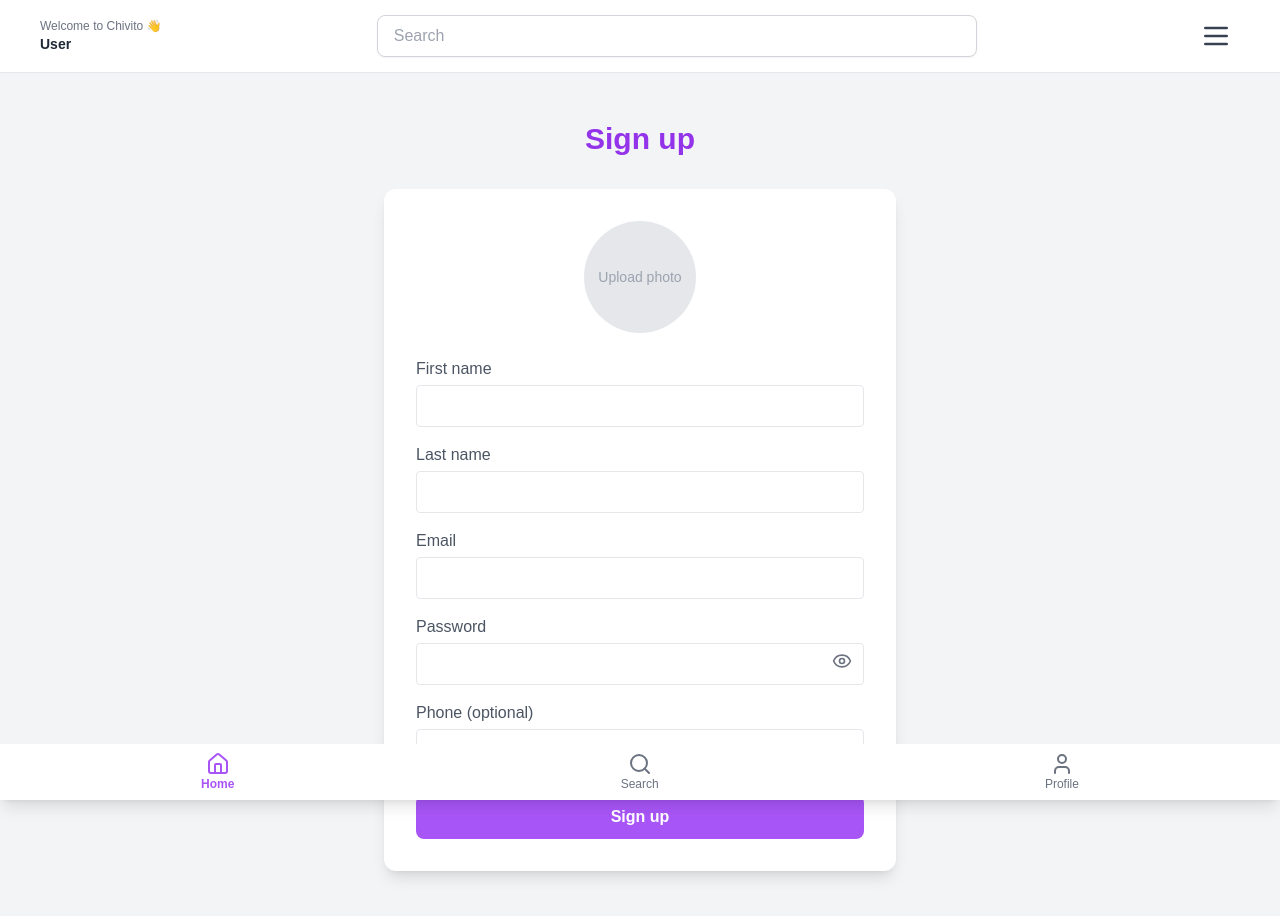
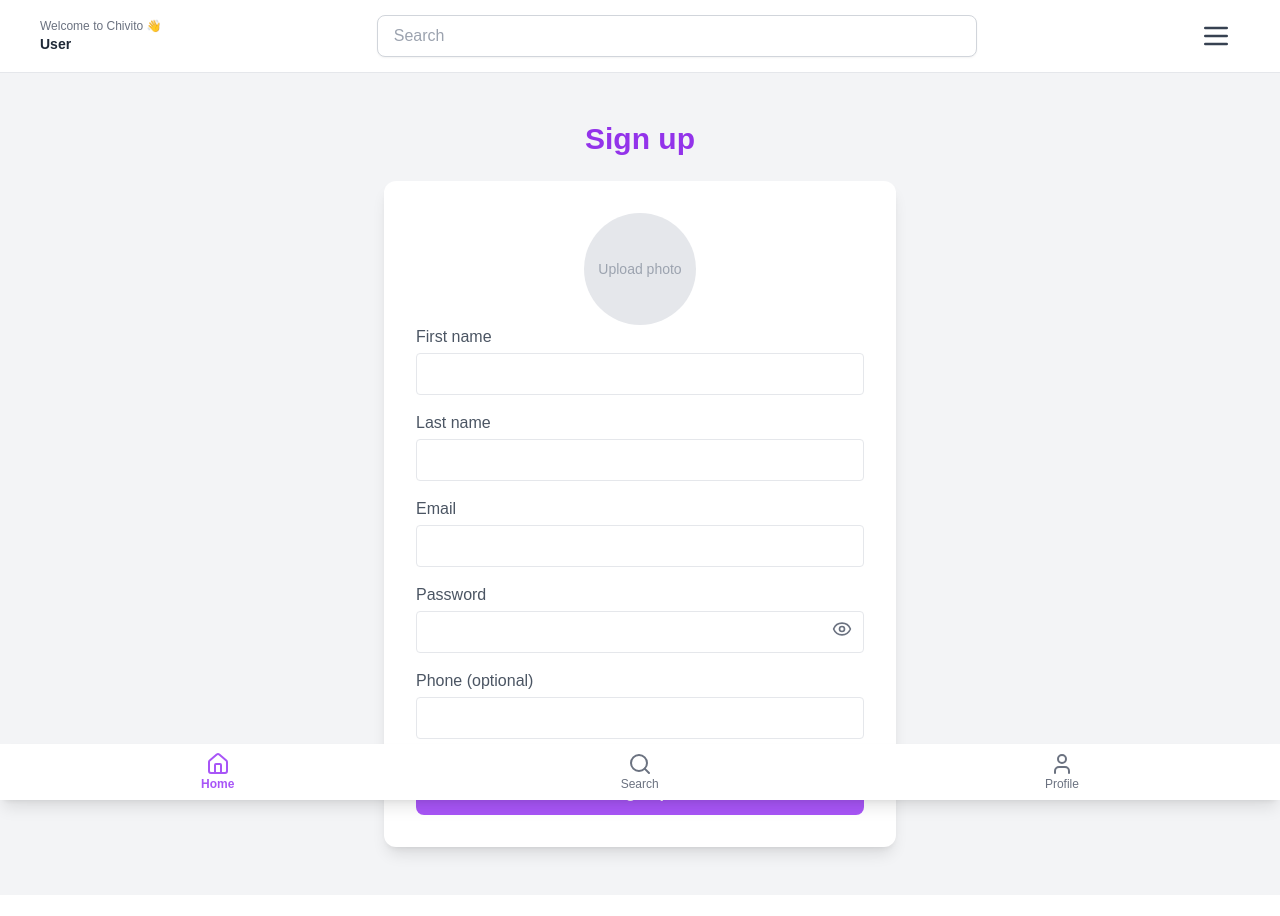
Before and after one commit to chivito-tech/chivito-frontend, a Next.js app in the folder chivito-frontend/: page /signup in a window 1280 px wide. Shown: the top 916 px of the page. After the commit the page ends 895 px from the top, so only its background shows below. Built offline with nearby package versions, Linux system fonts and the light colour scheme.

Commit message:
added motion.div to modals

```diff
--- a/chivito-frontend/src/app/auth/login/login.tsx
+++ b/chivito-frontend/src/app/auth/login/login.tsx
@@ -2,6 +2,7 @@
 import { useState } from "react";
 import { Eye, EyeOff } from "lucide-react";
 import { useRouter } from "next/navigation";
+import { motion } from "framer-motion";
 
 export default function LoginScreen({ onLogin }) {
   const router = useRouter();
@@ -27,9 +28,13 @@ export default function LoginScreen({ onLogin }) {
       <h1 className="text-3xl font-bold text-purple-600 mb-6 text-center">
         Welcome to Chivito
       </h1>
-
       {/* Login Form */}
-      <div className="w-full max-w-sm bg-white p-6 rounded-lg shadow-lg">
+      <motion.div
+        initial={{ scale: 0.9, opacity: 0 }}
+        animate={{ scale: 1, opacity: 1 }}
+        transition={{ duration: 0.4, ease: "easeOut" }}
+        className="w-full max-w-sm bg-white p-6 rounded-lg shadow-lg"
+      >
         <label className="block text-gray-700 text-sm font-semibold mb-1">
           Email
         </label>
@@ -40,7 +45,6 @@ export default function LoginScreen({ onLogin }) {
           value={email}
           onChange={(e) => setEmail(e.target.value)}
         />
-
         <label className="block text-gray-700 text-sm font-semibold mb-1 mt-4">
           Password
         </label>
@@ -64,14 +68,12 @@ export default function LoginScreen({ onLogin }) {
             )}
           </button>
         </div>
-
         <button
           className="w-full mt-6 bg-purple-600 text-white p-3 rounded-lg hover:bg-purple-500 transition font-semibold shadow-md"
           onClick={handleLogin}
         >
           Login
         </button>
-
         <p className="text-sm text-center mt-4 text-gray-500">
           Don't have an account?{" "}
           <button
@@ -80,8 +82,9 @@ export default function LoginScreen({ onLogin }) {
           >
             Sign Up
           </button>
-        </p>
-      </div>
+        </p>{" "}
+      </motion.div>
+      {/* </div> */}
     </div>
   );
 }
--- a/chivito-frontend/src/app/signup/page.tsx
+++ b/chivito-frontend/src/app/signup/page.tsx
@@ -23,17 +23,17 @@ export default function Signup() {
   };
 
   return (
-    <motion.div
-      initial={{ opacity: 0 }}
-      animate={{ opacity: 1 }}
-      exit={{ opacity: 0 }}
-      className="min-h-screen bg-gray-100 flex flex-col items-center justify-center px-4 sm:px-6 py-12"
-    >
-      <h1 className="text-3xl font-bold text-purple-600 mb-8 text-center">
+    <div className="min-h-screen bg-gray-100 flex flex-col items-center px-4 sm:px-8 py-12">
+      <h1 className="text-3xl font-bold text-purple-600 mb-6 text-center">
         Sign up
       </h1>
-
-      <div className="w-full max-w-lg bg-white p-8 rounded-xl shadow-lg space-y-6">
+      <motion.div
+        initial={{ scale: 0.9, opacity: 0 }}
+        animate={{ scale: 1, opacity: 1 }}
+        transition={{ duration: 0.4, ease: "easeOut" }}
+        className="w-full max-w-lg bg-white p-8 rounded-xl shadow-lg space-y-6"
+      >
+        <div className="">
           <div className="flex flex-col items-center">
             <label
               htmlFor="profile-picture"
@@ -99,31 +99,18 @@ export default function Signup() {
               // onChange={(e) => setPhone(e.target.value)}
             />
           </div>
-
-        {/* <div>
-          <label
-            htmlFor="profile-picture"
-            className="block text-gray-700 text-sm font-medium mb-1"
-          >
-            Profile picture (optional)
-          </label>
-          <input
-            type="file"
-            id="profile-picture"
-            accept="image/*"
-            className="w-full text-sm"
-            onChange={(e) => setProfilePicture(e.target.files?.[0] || null)}
-          />
-        </div> */}
-
-        <button
+          <motion.button
+            whileHover={{ scale: 1.05 }}
+            whileTap={{ scale: 0.95 }}
+            // className="bg-purple-500 text-white py-2 px-4 rounded"
             type="button"
             onClick={handleSignup}
-          className="w-full bg-purple-500 hover:bg-purple-600 text-white font-semibold py-2.5 rounded-lg transition-all"
+            className="w-full bg-purple-500 hover:bg-purple-600 text-white font-semibold py-2.5 mt-8 rounded-lg transition-all"
           >
             Sign up
-        </button>
+          </motion.button>
         </div>
       </motion.div>
+    </div>
   );
 }
```
Lines whose indentation alone changed are shown as unchanged.
